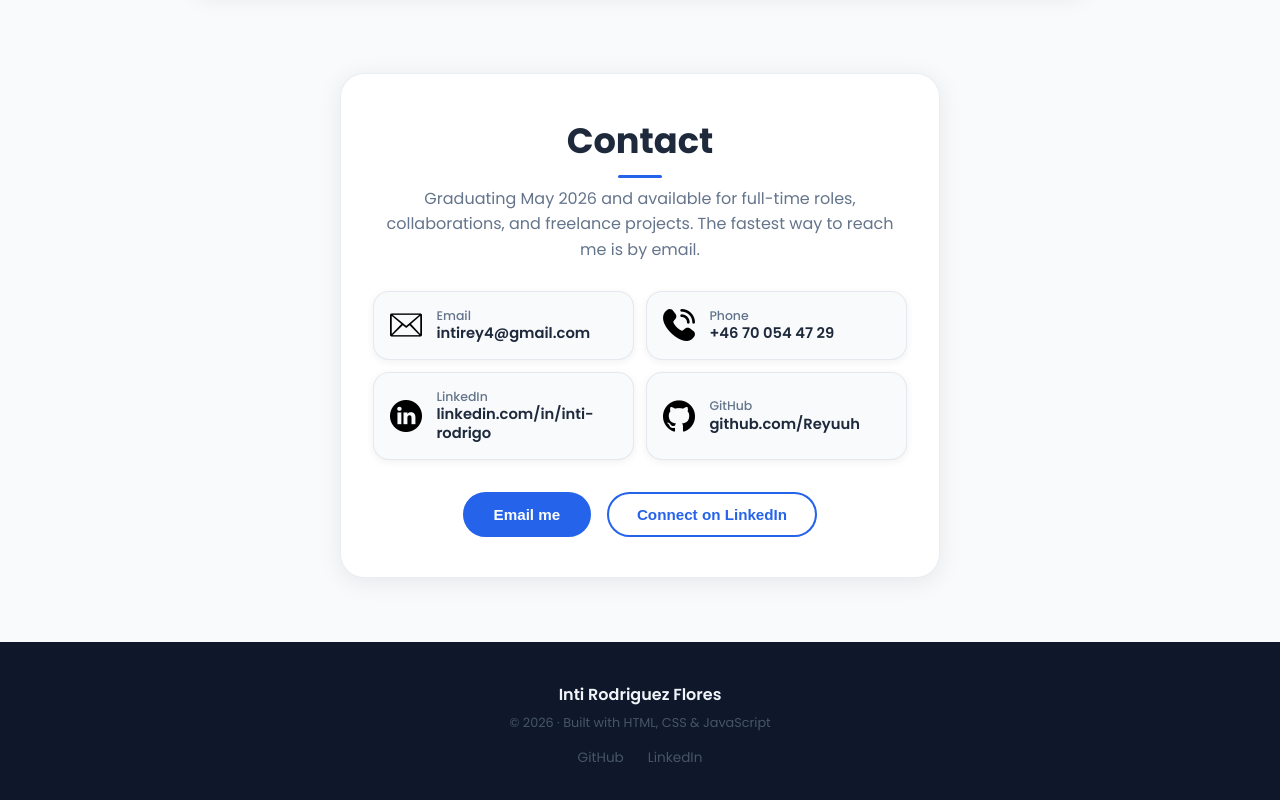
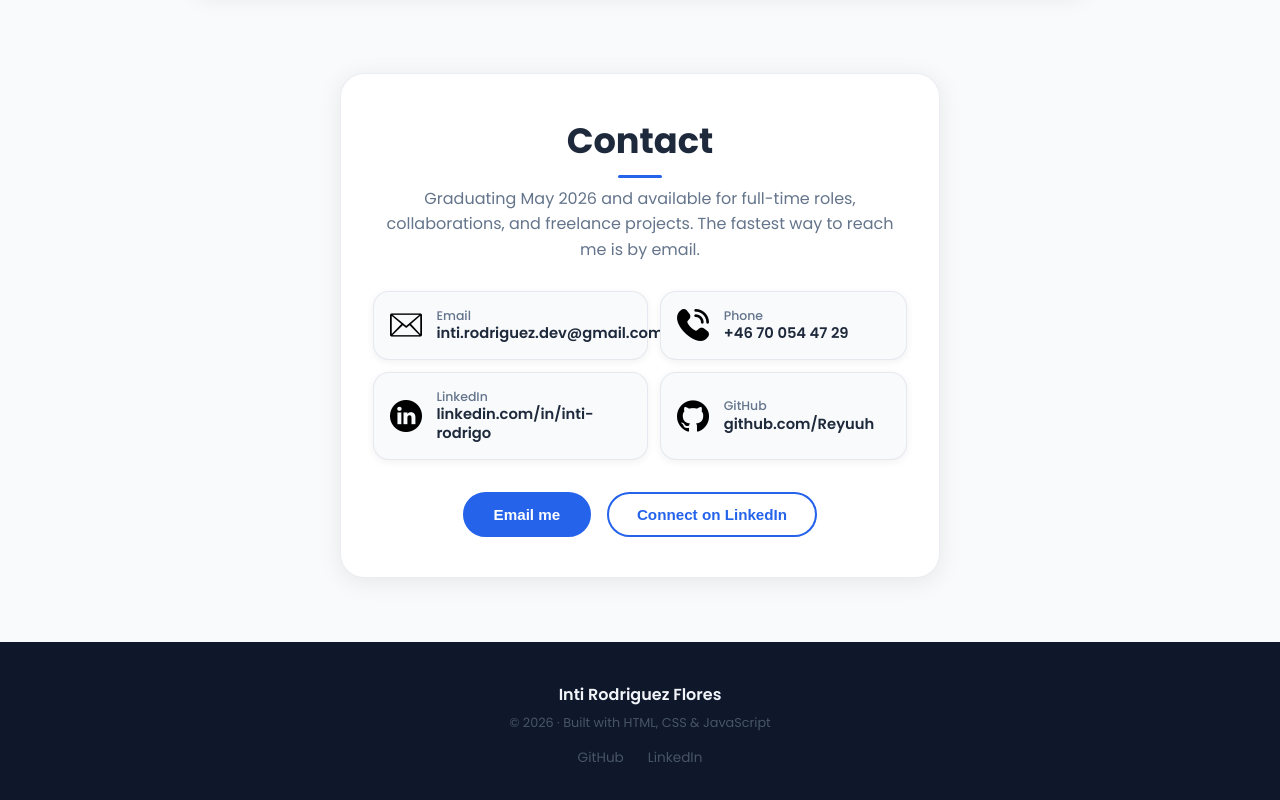
Before and after one commit to Reyuuh/portfolio, a plain HTML site: page index.html in a window 1280 px wide. Shown: the part 3603-4403 px from the top of the page. Drawn offline with Linux system fonts and the light colour scheme.

Commit message:
updated email to my work email

```diff
--- a/index.html
+++ b/index.html
@@ -296,11 +296,11 @@
       </p>
 
       <div class="contact__details">
-        <a class="contact__item" href="mailto:intirey4@gmail.com?subject=Contact%20from%20Portfolio">
+        <a class="contact__item" href="mailto:inti.rodriguez.dev@gmail.com?subject=Contact%20from%20Portfolio">
           <img src="./assets/email-icon.png" alt="Email" class="icon contact-icon">
           <div class="contact__meta">
             <span class="contact__label">Email</span>
-            <span class="contact__value">intirey4@gmail.com</span>
+            <span class="contact__value">inti.rodriguez.dev@gmail.com</span>
           </div>
         </a>
 
@@ -331,7 +331,7 @@
 
       <div class="btn-container">
         <button class="btn btn-color-1"
-          onclick="location.href='mailto:intirey4@gmail.com?subject=Contact%20from%20Portfolio&amp;body=Hi%20Inti%2C%0A%0A%5BWrite%20your%20message%20here%5D%0A%0ABest%2C'">
+          onclick="location.href='mailto:inti.rodriguez.dev@gmail.com?subject=Contact%20from%20Portfolio&amp;body=Hi%20Inti%2C%0A%0A%5BWrite%20your%20message%20here%5D%0A%0ABest%2C'">
           Email me
         </button>
         <button class="btn btn-color-2" onclick="location.href='https://www.linkedin.com/in/inti-rodrigo/'">
```
